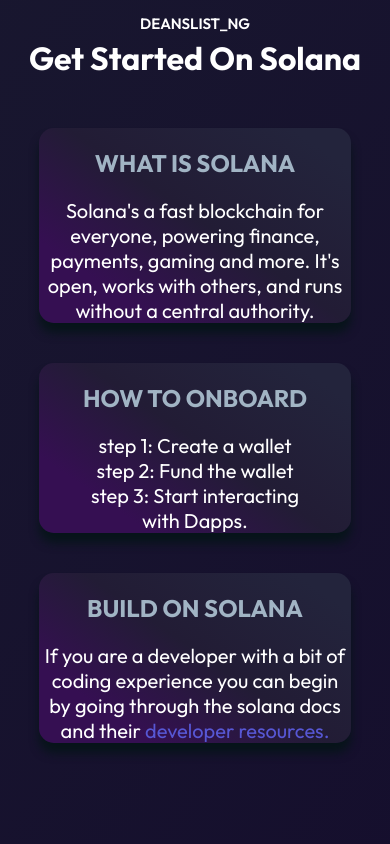
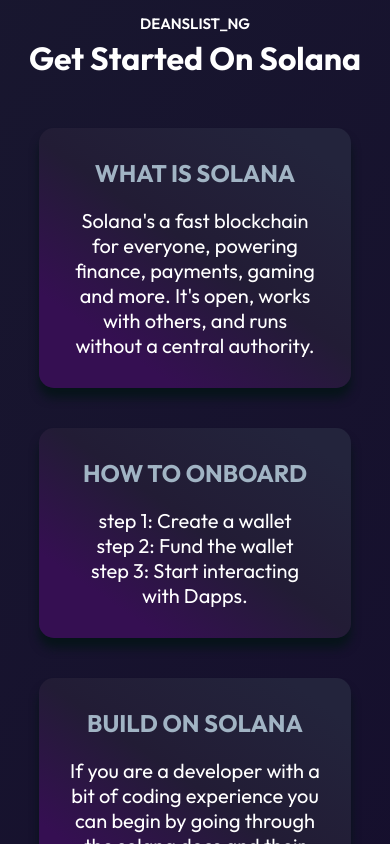
Before and after one commit to DeansListNG/Deanslistng-website, a React (Create React App) app: page / in a window 390 px wide. Shown: the part 900-1744 px from the top of the page. Built offline with nearby package versions, Linux system fonts and the light colour scheme.

Commit message:
Updated UI

```diff
--- a/src/Components/Programs/Programs.css
+++ b/src/Components/Programs/Programs.css
@@ -43,5 +43,6 @@
         flex-basis: 100%;
         margin: 20px;
         width: 80%;
+        padding: 30px 30px;
     }
 }
```
